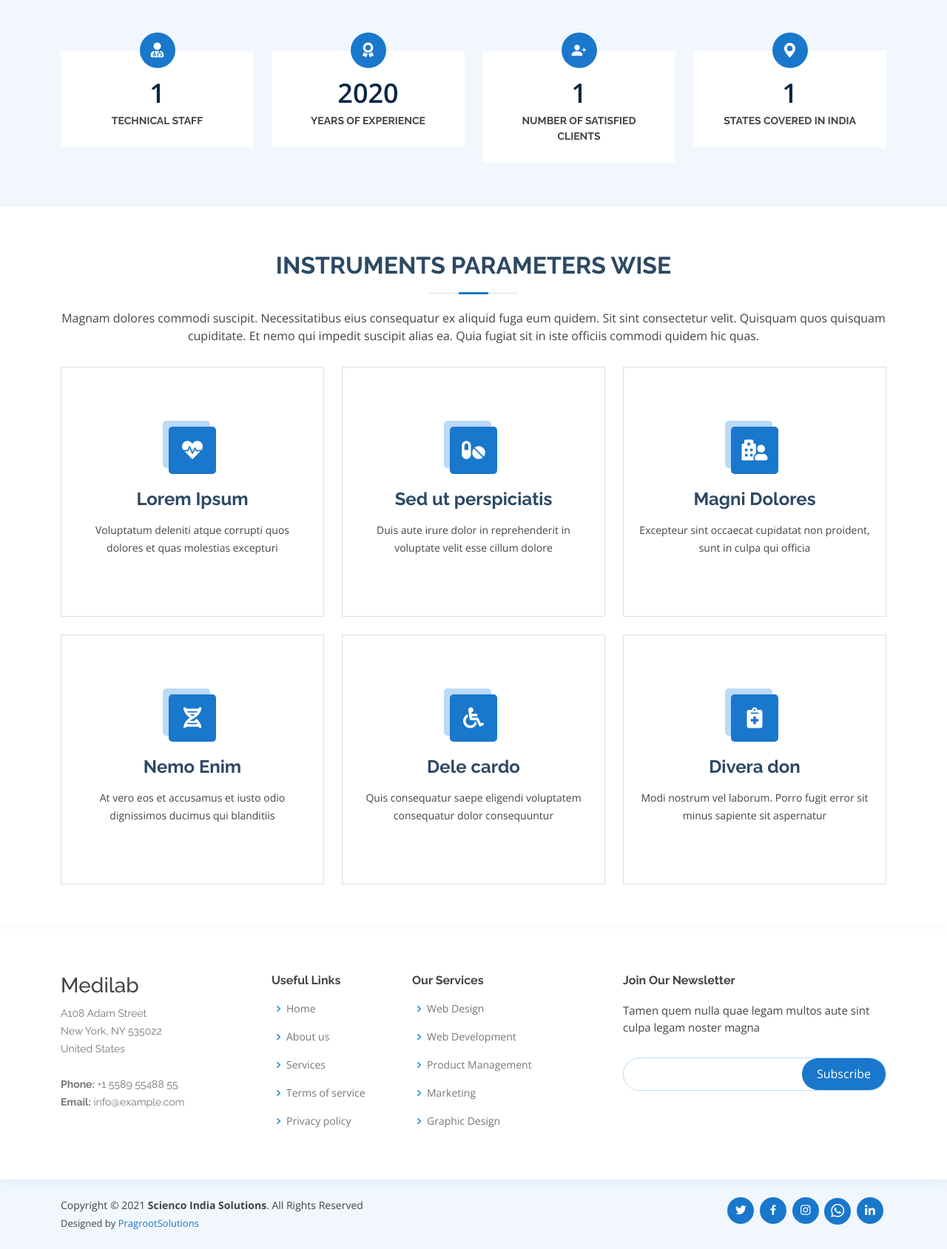
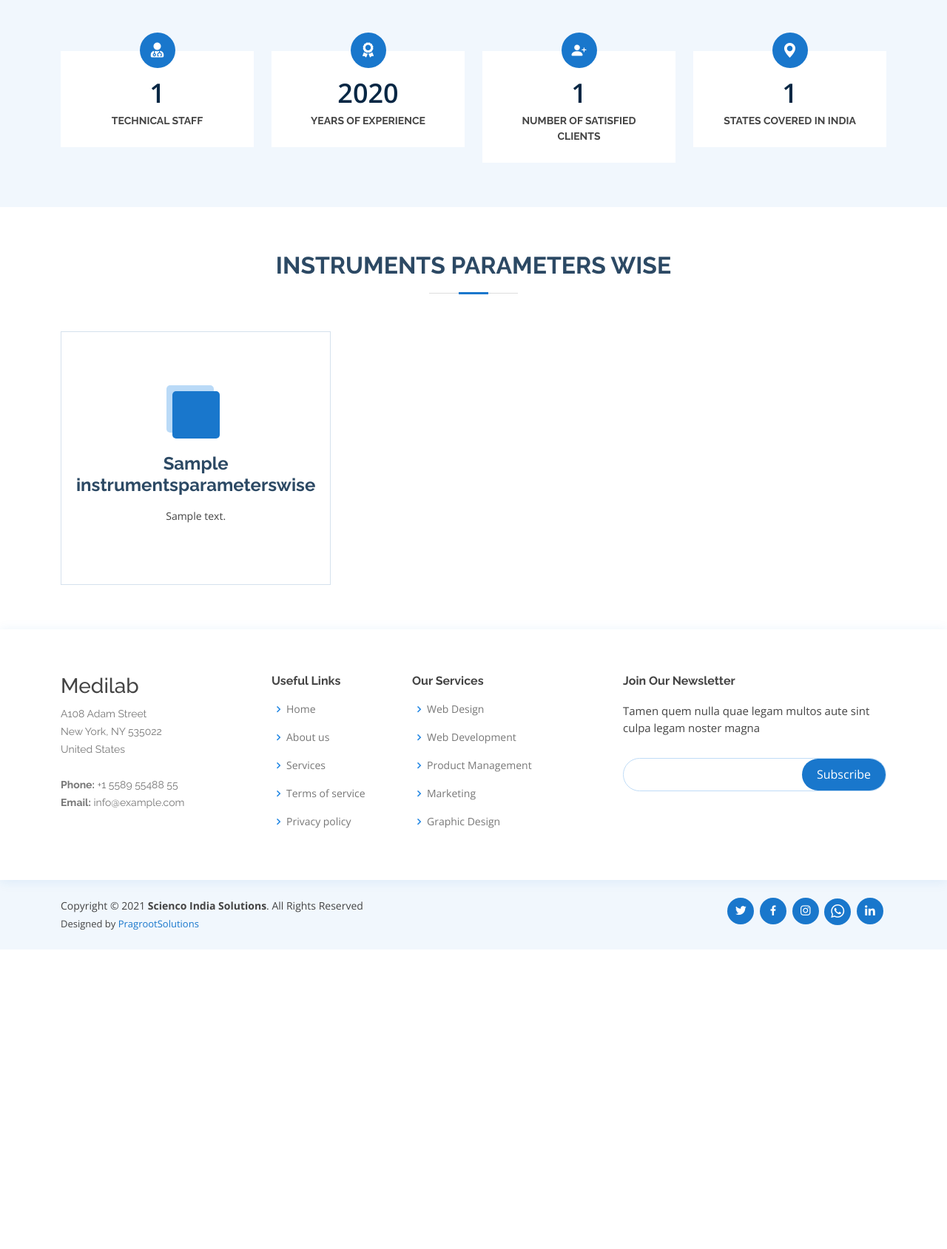
Before and after one commit to pulkitmadaanit/medicalwebsite-team_work, a Django app: page /site2_instruments/ in a window 1280 px wide. Shown: the part 1631-3320 px from the top of the page at 74% size. After the commit the page ends 2915 px from the top, so only its background shows below. Run offline with Django 3.2, Linux system fonts and the light colour scheme; tables that the repository leaves empty hold one stand-in row (values such as "Sample post"); grey boxes marked "Sample" are stand-in pictures; some libraries are stand-ins or nearby versions.

Commit message:
first commit

```diff
--- a/home_page/views.py
+++ b/home_page/views.py
@@ -1,7 +1,7 @@
 from django.shortcuts import render
 from django.views import View
 from django.views.generic import TemplateView, ListView
-from site_2_process_instrument.models import HomeImageSlider, HomePageData
+from site_2_process_instrument.models import HomeImageSlider, HomePageData,InstrumentsParametersWise
 
 
 # class HomeView(TemplateView):
@@ -44,7 +44,9 @@ def SiteOneHome(request):
 
 def SiteTwoHome(request):
     context = {
-        "data":HomePageData.objects.all()[:1]
+        "data":HomePageData.objects.all()[:1],
+        "image_data": HomeImageSlider.objects.all(),
+        "instrument" : InstrumentsParametersWise.objects.all()[:6]
     }
     data= HomePageData.objects.all()[:1]
     return render(request,"site2_instrument/project/index.html",context)
--- a/site_2_process_instrument/models.py
+++ b/site_2_process_instrument/models.py
@@ -16,44 +16,47 @@ def image_directory_path(instance, filename):
     # file will be uploaded to MEDIA_ROOT/my_sell/picture/<filename>
     return u'picture/{0}'.format(filename)
 
+#site 2 home page image slider model
 class HomeImageSlider(models.Model):
-    image = models.FileField(upload_to=image_directory_path, storage=image_storage)
+    image             = models.FileField(upload_to=image_directory_path, storage=image_storage,help_text='Enter image you want to display on the home page slider ')
+    image_description = models.CharField(max_length=250,help_text='Enter image description')
+    image_heading     = models.CharField(max_length=250,help_text='Enter image Heading')
 
-
+#site 2 home page counts model
 class HomePageData(models.Model):
-    TechnicalStaff= models.IntegerField()
-    YearsOfExperience = models.IntegerField(validators=[MaxValueValidator(99)])
+    TechnicalStaff          = models.IntegerField()
+    YearsOfExperience       = models.IntegerField(validators=[MaxValueValidator(99)])
     NumberOfSatisfiedClient = models.IntegerField()
-    StatesCoveredInIndia = models.IntegerField(validators=[MaxValueValidator(29)])
+    StatesCoveredInIndia    = models.IntegerField(validators=[MaxValueValidator(29)])
 
 class InstrumentsParametersWise(models.Model):
-    title = models.CharField(max_length=100)
-    description = models.CharField(max_length=500)
+    title           = models.CharField(max_length=100,help_text='Enter <b>Title of "InstrumentsParametersWise"</b> which is displyed on home page ')
+    description     = models.CharField(max_length=500,help_text='Enter <b>Description of "Title of InstrumentsParametersWise"</b> which is displyed on home page ')
+    bootstrap_icons = models.CharField(max_length=100,help_text='<h4>do not play with this, this part is related to coding </h4>',blank=True)
 
     def __str__(self):
         return self.title
 
 
+#site 2 aboutus page description model
+class AboutUs(models.Model):
+    description = models.TextField(help_text='enter description of the about us page.' )
 
-class AboutUs(models.Model):
-    description = models.TextField()
-
-
+#site 2 contactus page  which gather data from forms and store in models.
 class ContactModel(models.Model):
-    name = models.CharField(max_length=50)
-    email = models.EmailField(max_length=50)
+    name    = models.CharField(max_length=50)
+    email   = models.EmailField(max_length=50)
     subject = models.CharField(max_length=50)
     message = models.TextField(max_length=500)
-    #our information to display
 
     def __str__(self):
         return self.name
 
+#site 2 contactus page display contact information
 class Contact_display(models.Model):
-    description = models.CharField(max_length=500)
-    display_location = models.CharField(max_length=100)
-    display_email = models.EmailField(max_length=254)
-    display_call = models.CharField(max_length=100)
+    display_location = models.CharField(max_length=100, help_text='Enter your <b>LOCATION</b> which will be display on contact form')
+    display_email    = models.EmailField(max_length=254, help_text='Enter your <b>EMAIL</b> which will be display on contact form')
+    display_call     = models.CharField(max_length=100, help_text='Enter your <b>PHONE_NUMBER</b> which will be display on contact form')
 
     def __str__(self):
         return self.display_email
@@ -61,8 +64,7 @@ class Contact_display(models.Model):
 
 
 
-
-# ------------------------------------------------------------------------------------------------------------
+ # ------------------------------------------------------------------------------------------------------------
 # class Table(models.Model):
 #     name = models.CharField(max_length=100)
 
--- a/static/site_2/assets/css/style.css
+++ b/static/site_2/assets/css/style.css
@@ -770,8 +770,8 @@ section {
 }
 
 .about .video-box {
-  background: url("/static/site_2/assets/img/logo.png") center center no-repeat;
-  <!-- background-size: cover; -->
+  background: url("/static/site_2/assets/img/beaker.jpg ") center center no-repeat;
+  background-size: cover;
   min-height: 300px;
 }
 
--- a/templates/site2_instrument/project/contact.html
+++ b/templates/site2_instrument/project/contact.html
@@ -12,7 +12,7 @@
           {% for information in Contact_display %}
         <div class="section-title">
           <h2>Get In Touch</h2>
-          <p>{{information.description}}</p>
+          <p>We appreciate your interest in Scienco India Solutions, Here is the location you can visit our office. </p>
         </div>
       </div>
 
@@ -46,7 +46,7 @@
               <div class="phone">
                 <i class="bi bi-phone"></i>
                 <h4>Call:</h4>
-                <p>{{information.display_call}}</p>
+                <p>+91  {{information.display_call}}</p>
               </div>
 
             </div>
--- a/templates/site2_instrument/project/header.html
+++ b/templates/site2_instrument/project/header.html
@@ -3,7 +3,7 @@
   <div id="topbar" class="d-flex align-items-center fixed-top">
     <div class="container d-flex justify-content-between">
       <div class="contact-info d-flex align-items-center">
-        <i class="bi bi-envelope"></i> <a href="mailto:pulkitmadaanit@gmail.com">contact@example.com</a>
+        <i class="bi bi-envelope"></i> <a href="mailto:pulkitmadaanit@gmail.com"> SciencoIndiaSolution@gmail.com </a>
         <i class="bi bi-phone"></i> +91 9988612115
       </div>
       <div class="d-none d-lg-flex social-links align-items-center">
@@ -20,7 +20,7 @@
   <header id="header" class="fixed-top">
     <div class="container d-flex align-items-center">
 
-      <h1 class="logo me-auto"><a href="{% url 'Home' %}">Medilab</a></h1>
+      <h1 class="logo me-auto"><a href="{% url 'Home' %}">Scienco India Solutions</a></h1>
       <!-- Uncomment below if you prefer to use an image logo -->
       <!-- <a href="index.html" class="logo me-auto"><img src="{% static 'assets/img/logo.png' %} " alt="" class="img-fluid"></a>-->
 
--- a/templates/site2_instrument/project/index.html
+++ b/templates/site2_instrument/project/index.html
@@ -35,15 +35,15 @@
                 </div>
             </div>
 
-
+            {% for data in image_data  %}
             <div class="carousel-item">
-                <img style="max-width:100%; height:700px;" src="{% static 'site_2/assets/img/about.jpg' %}" class="d-block w-100" alt="...">
+                <img style="max-width:100%; height:700px;" src="{{data.image.url}}" class="d-block w-100" alt="home slider image">
                 <div class="carousel-caption d-none d-md-block">
                     <h5>Second slide label</h5>
-                    <p>Some representative placeholder content for the second slide.</p>
+                    <p>{{data.image_description}}</p>
                 </div>
             </div>
-
+            {% endfor %}
 
 
         </div>
--- a/templates/site2_instrument/project/service.html
+++ b/templates/site2_instrument/project/service.html
@@ -4,59 +4,31 @@
 
         <div class="section-title">
           <h2>INSTRUMENTS PARAMETERS WISE</h2>
-          <p>Magnam dolores commodi suscipit. Necessitatibus eius consequatur ex aliquid fuga eum quidem. Sit sint consectetur velit. Quisquam quos quisquam cupiditate. Et nemo qui impedit suscipit alias ea. Quia fugiat sit in iste officiis commodi quidem hic quas.</p>
-        </div>
+          </div>
 
         <div class="row">
+        {% for data in instrument %}
           <div class="col-lg-4 col-md-6 d-flex align-items-stretch">
             <div class="icon-box">
-              <div class="icon"><i class="fas fa-heartbeat"></i></div>
-              <h4><a href="">Lorem Ipsum</a></h4>
-              <p>Voluptatum deleniti atque corrupti quos dolores et quas molestias excepturi</p>
+              <div class="icon"><i class="{{data.bootstrap_icons}}"></i></div>
+              <h4><a href="">{{data.title}}</a></h4>
+              <p>{{data.description}}</p>
             </div>
           </div>
-
-          <div class="col-lg-4 col-md-6 d-flex align-items-stretch mt-4 mt-md-0">
-            <div class="icon-box">
-              <div class="icon"><i class="fas fa-pills"></i></div>
-              <h4><a href="">Sed ut perspiciatis</a></h4>
-              <p>Duis aute irure dolor in reprehenderit in voluptate velit esse cillum dolore</p>
-            </div>
-          </div>
-
-          <div class="col-lg-4 col-md-6 d-flex align-items-stretch mt-4 mt-lg-0">
-            <div class="icon-box">
-              <div class="icon"><i class="fas fa-hospital-user"></i></div>
-              <h4><a href="">Magni Dolores</a></h4>
-              <p>Excepteur sint occaecat cupidatat non proident, sunt in culpa qui officia</p>
-            </div>
-          </div>
-
-          <div class="col-lg-4 col-md-6 d-flex align-items-stretch mt-4">
-            <div class="icon-box">
-              <div class="icon"><i class="fas fa-dna"></i></div>
-              <h4><a href="">Nemo Enim</a></h4>
-              <p>At vero eos et accusamus et iusto odio dignissimos ducimus qui blanditiis</p>
-            </div>
-          </div>
-
-          <div class="col-lg-4 col-md-6 d-flex align-items-stretch mt-4">
-            <div class="icon-box">
-              <div class="icon"><i class="fas fa-wheelchair"></i></div>
-              <h4><a href="">Dele cardo</a></h4>
-              <p>Quis consequatur saepe eligendi voluptatem consequatur dolor consequuntur</p>
-            </div>
-          </div>
-
-          <div class="col-lg-4 col-md-6 d-flex align-items-stretch mt-4">
-            <div class="icon-box">
-              <div class="icon"><i class="fas fa-notes-medical"></i></div>
-              <h4><a href="">Divera don</a></h4>
-              <p>Modi nostrum vel laborum. Porro fugit error sit minus sapiente sit aspernatur</p>
-            </div>
-          </div>
-
+          {% endfor %}
         </div>
 
       </div>
     </section><!-- End Services Section -->
+
+
+
+    <!-- do not remove this comment  -->
+
+    <!-- <i class="bi bi-box"></i>LAB GLASS & PLASTIC WARES, MASS & VOLUME -->
+    <!-- <i class="bi bi-thermometer-sun"></i> TEMPERATURE-HUMIDITY-->
+    <!-- <i class="bi bi-volume-up-fill"></i> LUX-SOUND-RPM-ELECTRICAL-->
+    <!-- <i class="bi bi-palette2"></i> DIMENSIONS-MEASUREMENT-->
+    <!-- <i class="bi bi-eyedropper"></i>  FLOW & LEVEL, pH-TDS-CONDUCTIVITY-->
+
+    <!-- <i class="bi bi-bezier"></i>   PRESSURE-VACUUM-->
--- a/templates/site2_instrument/project/testimonial.html
+++ b/templates/site2_instrument/project/testimonial.html
@@ -1,4 +1,4 @@
-<!-- ======= Testimonials Section ======= -->
+{% load static %}<!-- ======= Testimonials Section ======= -->
     <section id="testimonials" class="testimonials">
       <div class="container">
 
```
Also changed, not shown: site_2_process_instrument/admin.py (+4 -4 lines), templates/site2_instrument/project/about.html (+17 -11 lines), media/admin-interface/favicon/main1.png (deleted), site_2_process_instrument/migrations/0001_initial.py, site_2_process_instrument/migrations/0002_alter_contact_display_display_email.py (deleted), site_2_process_instrument/migrations/0002_alter_instrumentsparameterswise_bootstrap_icons.py (added), site_2_process_instrument/migrations/0003_homepagedata.py (deleted), site_2_process_instrument/migrations/0004_auto_20210507_1205.py (deleted), site_2_process_instrument/migrations/0005_alter_homepagedata_statescoveredinindia.py (deleted), site_2_process_instrument/migrations/0006_alter_homepagedata_statescoveredinindia.py (deleted), site_2_process_instrument/migrations/0007_auto_20210507_1423.py (deleted), site_2_process_instrument/migrations/0008_alter_homepagedata_yearsofexperience.py (deleted).
